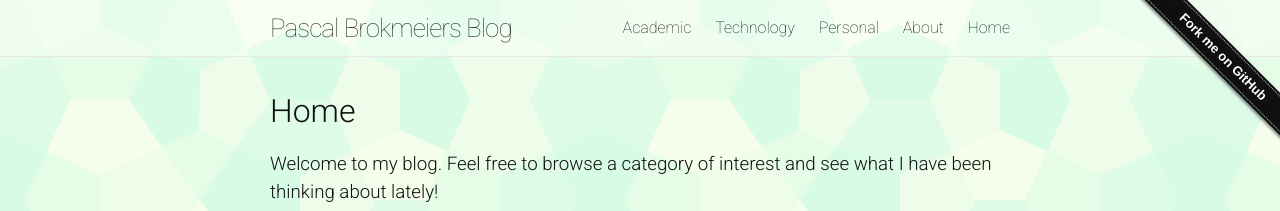
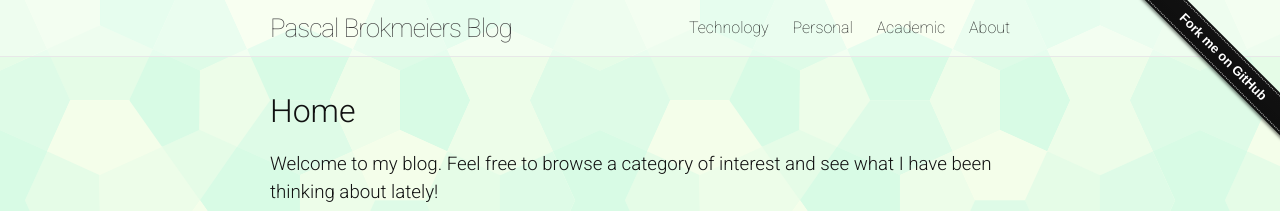
Before and after one commit to pascalwhoop/old_website, a Jekyll site: the page built from index.html, in a window 1280 px wide. Shown: the top 211 px of the page. Built offline with Jekyll 4.4.1, drawn with Linux system fonts in a browser that asks for light colours.

Commit message:
headerfix now finally done 4 2dy

```diff
--- a/_includes/header.html
+++ b/_includes/header.html
@@ -14,11 +14,11 @@
       </a>
 
       <div class="trigger">
-          {% for page in site.pages %}
-          {% if page.title %}
-          <a class="page-link" href="{{ page.url | prepend: site.baseurl }}">{{ page.title }}</a>
-          {% endif %}
-        {% endfor %}
+          <a class="page-link" href="/technology/">Technology</a>
+          <a class="page-link" href="/personal/">Personal</a>
+          <a class="page-link" href="/academic/">Academic</a>
+          <a class="page-link" href="/aboutme/">About</a>
+
       </div>
     </nav>
 
```
